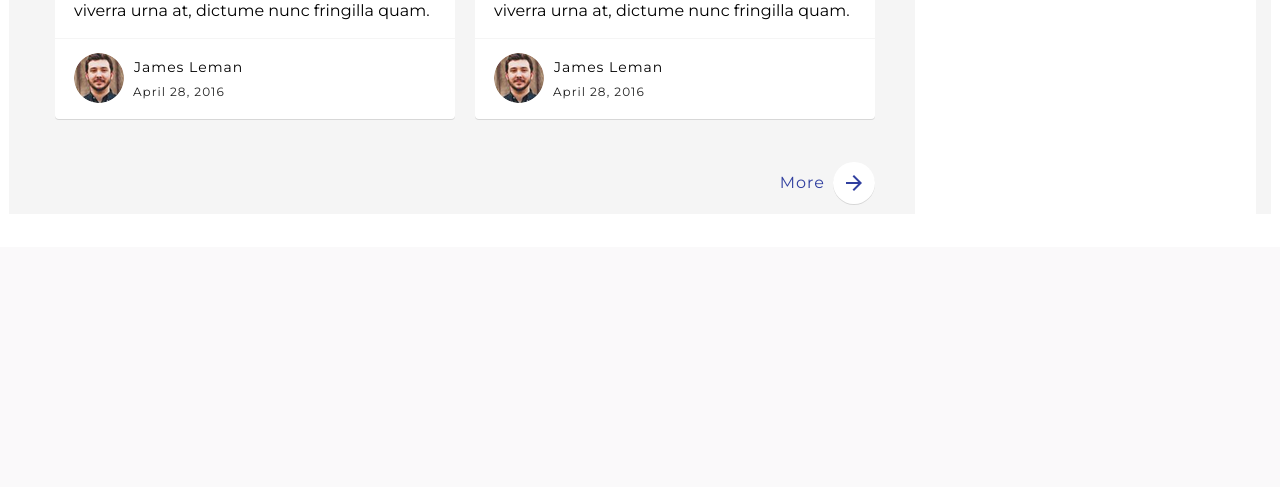
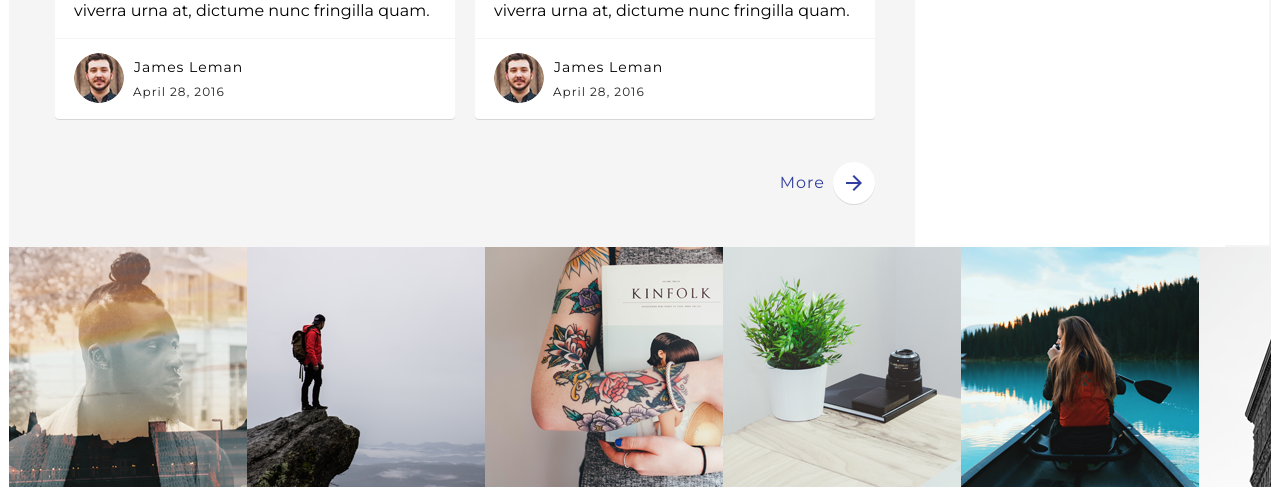
Before and after one commit to arkajyotiadhikary/codeigniter-test, a PHP site: page / in a window 1280 px wide. Shown: the part 2991-3478 px from the top of the page. Before the commit the page ends 3196 px from the top, so only its background shows below. Run offline with PHP 8.4, Linux system fonts and the light colour scheme; some web fonts are replaced.

Commit message:
footer insta widget

```diff
--- a/index.css
+++ b/index.css
@@ -364,7 +364,7 @@
     z-index: -1;
     position: absolute;
     background-color: white;
-    width: 38px;
+    width: 5vw;
     height: 2305px;
     background-color: #ffffff;
     margin-left: 1194px;
@@ -373,7 +373,7 @@
 .body-background {
     position: absolute;
     z-index: -2;
-    height: 2305px;
+    height: 2338px;
     width: 98.6vw;
     background-color: #f5f5f5;
 }
@@ -1082,4 +1082,29 @@
     background-color: #eeeeee;
 }
 
-/* !SECTION */ ;
+/* !SECTION */
+
+/* SECTION footer */
+/* insta widget */
+.footer {
+    display: flex;
+    justify-content: center;
+}
+.footer .container {
+    display: flex;
+    justify-content: center;
+}
+
+.footer .insta-widget {
+    display: flex;
+    width: 98.6vw;
+    height: 240px;
+    overflow-y: hidden;
+    overflow-x: scroll;
+    scrollbar-width: none;
+}
+.footer .insta-widget > img {
+    height: 240px;
+}
+
+/* !SECTION */
--- a/index.html
+++ b/index.html
@@ -478,7 +478,6 @@
                             </button>
                         </div>
                     </div>
-                    <!-- working -->
                     <div class="right-sidebar">
                         <div class="search">
                             <div class="search-bar">
@@ -677,7 +676,20 @@
                     </div>
                 </div>
             </div>
-            <div class="footer"></div>
+            <div class="footer">
+                <div class="container">
+                    <div class="insta-widget">
+                        <img src="./image/insta/1.png" alt="" />
+                        <img src="./image/insta/2.png" alt="" />
+                        <img src="./image/insta/3.png" alt="" />
+                        <img src="./image/insta/4.png" alt="" />
+                        <img src="./image/insta/5.png" alt="" />
+                        <img src="./image/insta/6.png" alt="" />
+                        <img src="./image/insta/7.png" alt="" />
+                        <img src="./image/insta/8.png" alt="" />
+                    </div>
+                </div>
+            </div>
         </div>
     </body>
 </html>
```
Also changed, not shown: image/insta/1.png (added), image/insta/2.png (added), image/insta/3.png (added), image/insta/4.png (added), image/insta/5.png (added), image/insta/6.png (added), image/insta/7.png (added), image/insta/8.png (added), image/web-preview.png.
